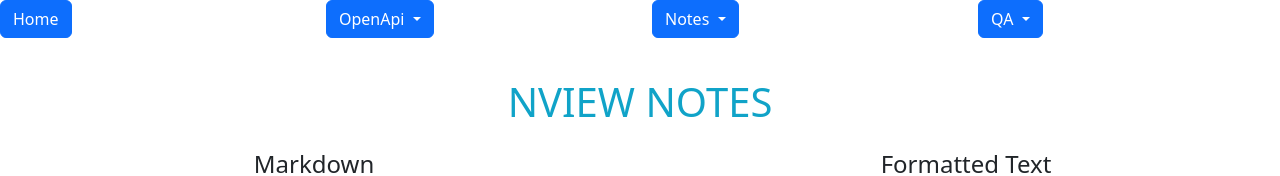
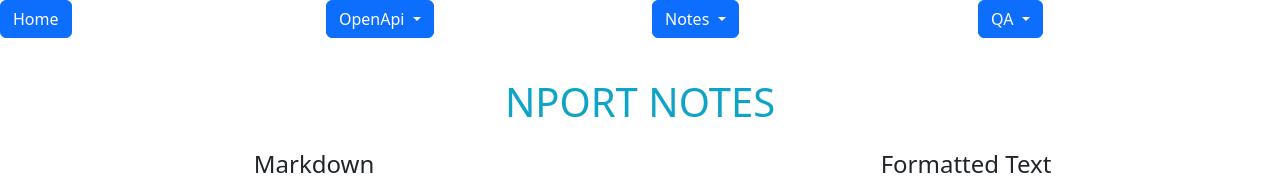
Before and after one commit to tmarquard1/10X-Notebook-FE, a Vue app: page /nViewNotes in a window 1280 px wide. Shown: the top 176 px of the page. Built offline with nearby package versions, Linux system fonts and the light colour scheme.

Commit message:
Get method works created 4.10.23

```diff
--- a/src/views/MiscNotes.vue
+++ b/src/views/MiscNotes.vue
@@ -3,17 +3,27 @@
       <input v-model="title" placeholder="Title">
       <input v-model="content" placeholder="Content">
       <button @click="create">Save Note</button>
+      <p>{{notesData}}</p>
     </div>
   </template>
 
-  <script>
+  <script lang="ts">
   import axios from 'axios';
   export default {
     data() {
       return {
         title: '',
-        content: ''
+        content: '',
+        notesData: { }
       };
+    },
+    mounted() {
+      axios
+        .get('http://localhost:9000/notes/')
+        .then((response) => {
+          console.log(response);
+          this.notesData=response;
+        })
     },
     methods: {
       create() {
@@ -21,7 +31,6 @@
           title: this.title,
           content: this.content
         };
-
         axios.post('http://localhost:9000/note/add', data)
           .then(response => {
             console.log(response);
@@ -32,4 +41,5 @@
       }
     }
   }
-  </script>
+
+</script>
--- a/src/views/nViewNotes.vue
+++ b/src/views/nViewNotes.vue
@@ -1,7 +1,7 @@
 <template>
     <div class="container">
         <div class="row mt-4">
-            <h1>NVIEW NOTES</h1>
+            <h1>NPORT NOTES</h1>
         </div>
     </div>
     <div class="row mt-4">
@@ -16,6 +16,7 @@
     </div>
     <button @click="addNote">Save</button>
 </template>
+
 
 <script>
 import {marked} from 'marked';
--- a/src/views/xPortNotes.vue
+++ b/src/views/xPortNotes.vue
@@ -1,7 +1,7 @@
 <template>
     <div class="container">
         <div class="row mt-4">
-            <h1>XPORT NOTES</h1>
+            <h1>NPORT NOTES</h1>
         </div>
     </div>
     <div class="row mt-4">
@@ -15,7 +15,6 @@
         </div>
     </div>
     <button @click="addNote">Save</button>
-
 </template>
 
 
```
